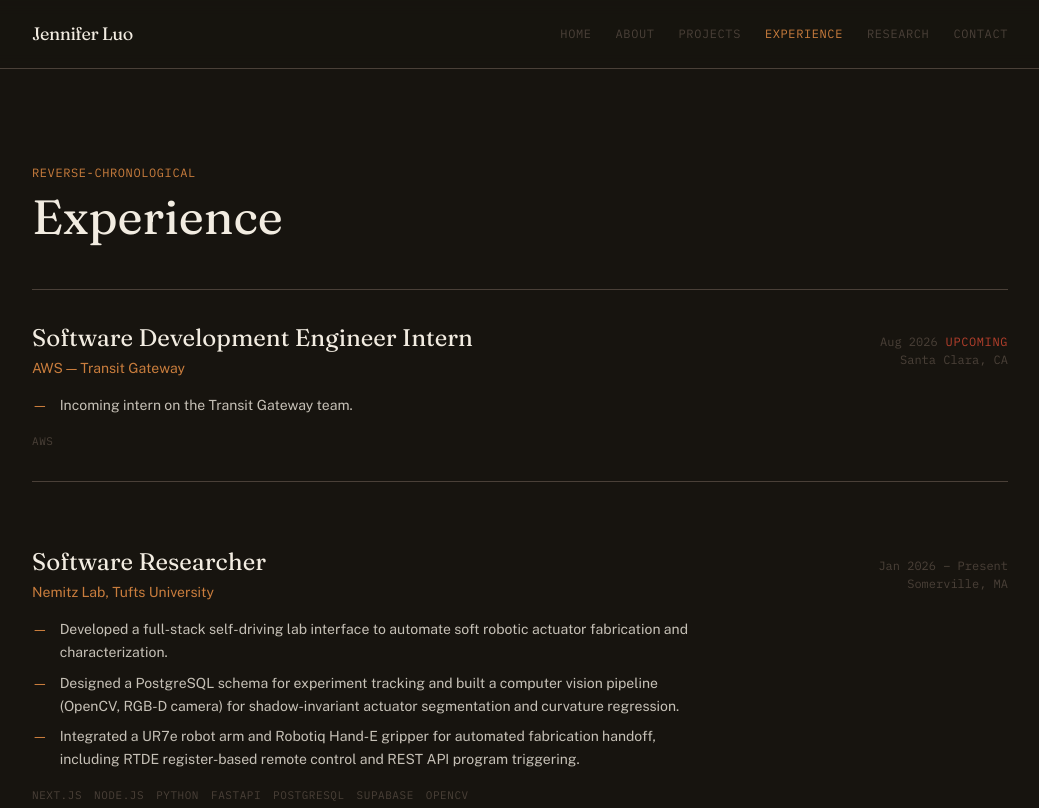
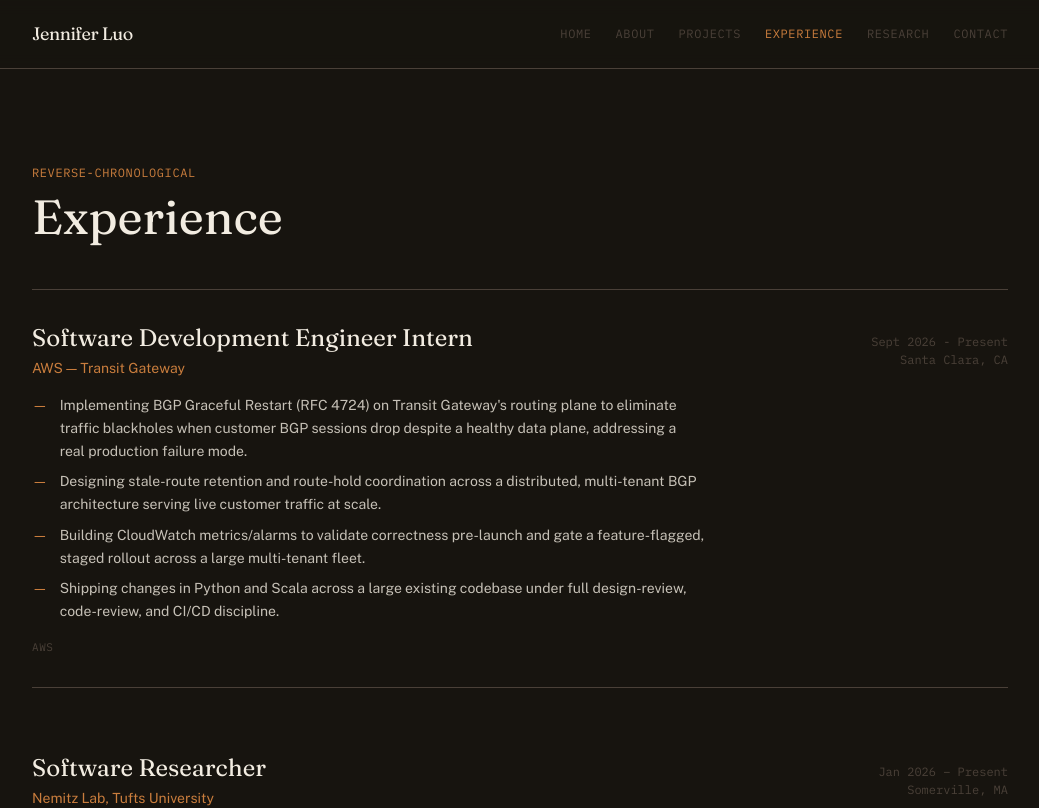
Before and after one commit to jennifer-luo-dev/jennifer-portfolio, a Next.js app in the folder jennifer-portfolio/: page /experience in a window 1280 px wide. Shown: the top 808 px of the page, without its empty margins (120-1159 px from the left). Built offline with nearby package versions, Linux system fonts and the light colour scheme.

Commit message:
update experience with aws internship

```diff
--- a/jennifer-portfolio/data/content.ts
+++ b/jennifer-portfolio/data/content.ts
@@ -4,7 +4,7 @@ export const bio = {
   summary:
     "Rising senior in Computer Science at Tufts University (Class of 2027), GPA 3.73. Currently a software researcher at the Nemitz Lab building a self-driving lab system for soft robotics research. Starting a Software Development Engineer internship at AWS (Transit Gateway team) in Santa Clara, CA in August 2026.",
   nowBuilding:
-    "A self-driving lab system for soft robotic actuator fabrication at the Nemitz Lab",
+    "Implementing BGP Graceful Restart and routing reliability features on AWS Transit Gateway",
 };
 
 export const about = {
@@ -47,11 +47,16 @@ export const experience: ExperienceEntry[] = [
     slug: "aws",
     role: "Software Development Engineer Intern",
     org: "AWS — Transit Gateway",
-    dates: "Aug 2026",
+    dates: "Sept 2026 - Present",
     location: "Santa Clara, CA",
-    bullets: ["Incoming intern on the Transit Gateway team."],
+    bullets: [
+      "Implementing BGP Graceful Restart (RFC 4724) on Transit Gateway's routing plane to eliminate traffic blackholes when customer BGP sessions drop despite a healthy data plane, addressing a real production failure mode.",
+      "Designing stale-route retention and route-hold coordination across a distributed, multi-tenant BGP architecture serving live customer traffic at scale.",
+      "Building CloudWatch metrics/alarms to validate correctness pre-launch and gate a feature-flagged, staged rollout across a large multi-tenant fleet.",
+      "Shipping changes in Python and Scala across a large existing codebase under full design-review, code-review, and CI/CD discipline.",
+    ],
     tech: ["AWS"],
-    upcoming: true,
+    upcoming: false,
   },
   {
     slug: "nemitz-lab",
```
